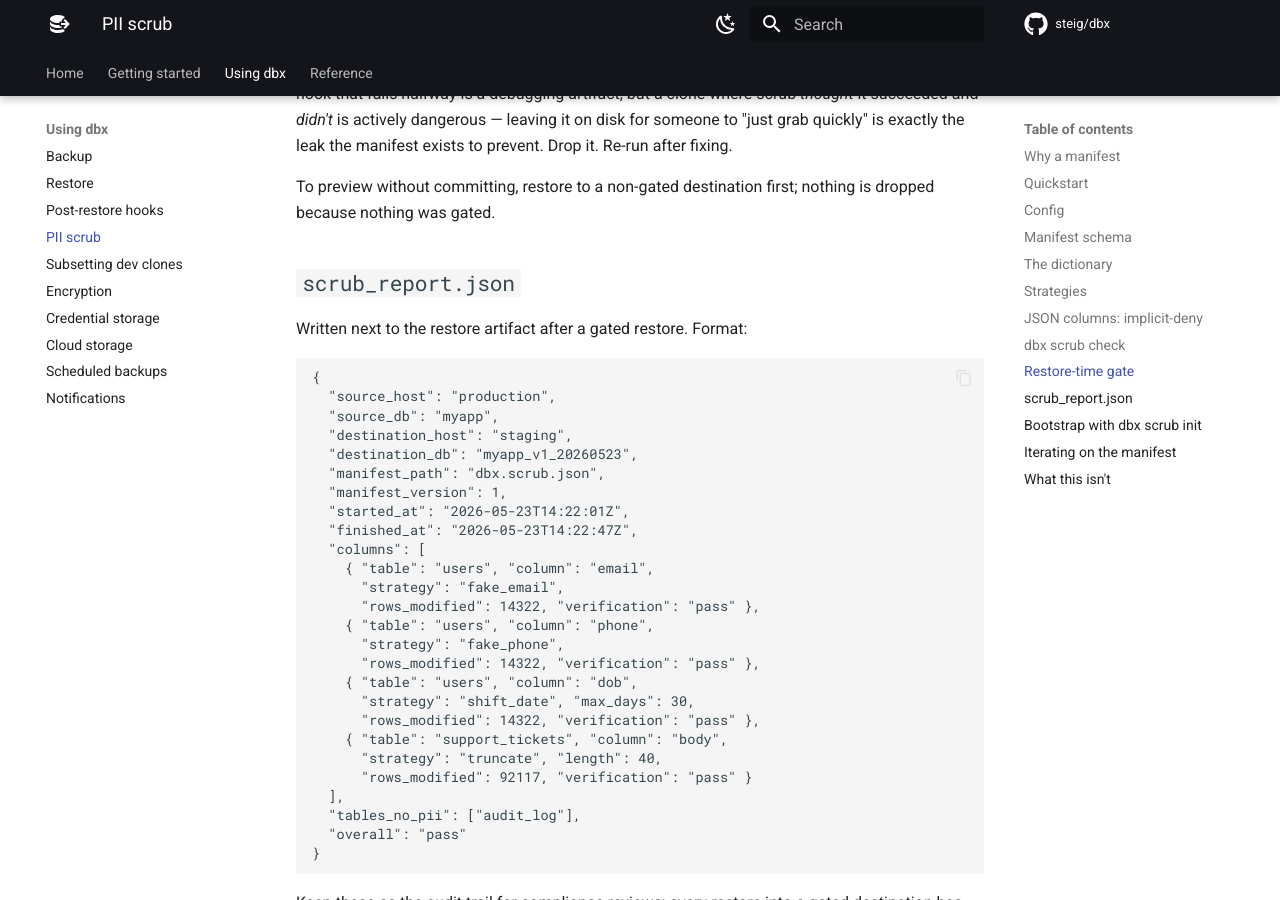
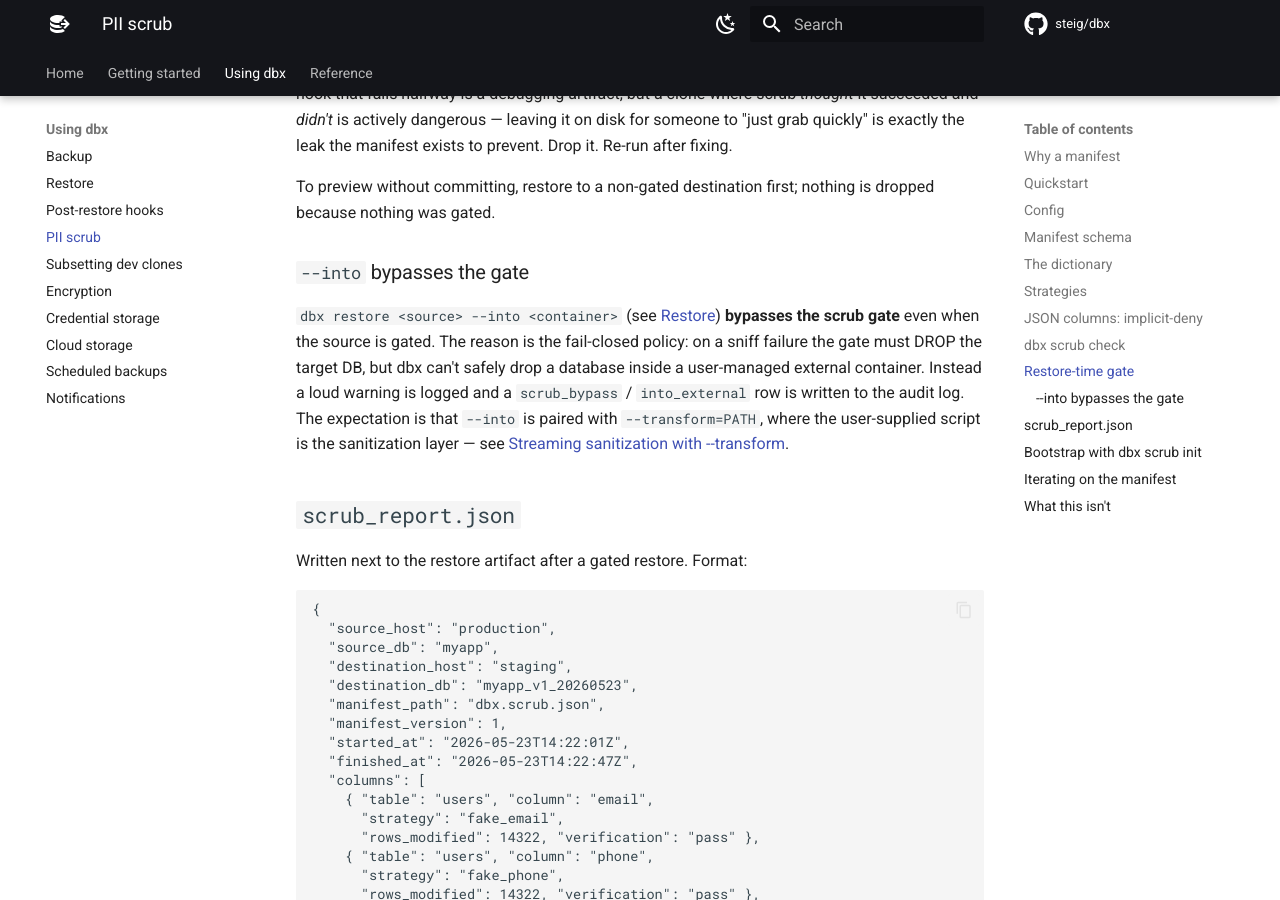
Before and after one commit to steig/dbx, an MkDocs documentation site: the page built from docs/scrub.md, in a window 1280 px wide and 900 px high, scrolled down 7744 px. Built offline with MkDocs 1.6.1 and Material for MkDocs 9.7.7, drawn with Linux system fonts in a browser that asks for light colours; comment, search, counter and statistics services are not loaded.

Commit message:
refactor(restore): code-review fixes — fix hook target + tempfile race; trim slop
Independent review pass on #42 surfaced two real bugs and several
slop-comment paragraphs:

Fixes
- `--into` was running post-restore hooks against postgres-dbx
  instead of the external sidecar (lib/post_restore.sh dispatches to
  pg_run_sql_stream which hardcodes POSTGRES_CONTAINER). Silent
  wrong-target writes. cmd_restore now skips hooks when --into is set
  with a log_warn explaining why; new integration test proves the
  fix and proves the bug existed.
- Concurrent --transform / --into restores would collide on the
  hardcoded /tmp/restore-stream.dump path inside postgres-dbx. Path
  now includes $$ + $RANDOM, and cleanup moved into the RETURN trap
  (more robust than the post-hoc `docker exec ... rm -f` line, which
  is gone).

Slop trimmed
- 10 comment paragraphs across dbx, lib/postgres.sh, lib/mysql.sh
  that restated what the code obviously did. Kept the load-bearing
  WHY-comments (`-d postgres` is required, MySQL DDL implicitly
  commits, set -e + pipefail rationale).
- One bare `local -a target_psql` → plain `local`; the rest of dbx
  uses bare local for arrays.
- pg_resolve_into_container's doc-comment falsely advertised a 5th
  TSV field (pg_major) that was never emitted; trimmed to 4.

Docs
- README.md: restore flag inventory now lists --transform / --into.
- docs/post-restore-hooks.md: new "With --transform and --into"
  section documenting the hook-skip behavior.
- docs/scrub.md: notes that --into bypasses the gate with rationale.

Tests
- New: `--into: post-restore hooks are SKIPPED` (verifies the fix
  by configuring a hook that would mutate the row label, and
  asserting the sidecar row stays 'original').
- 352 / 352 tests pass (328 unit + 24 integration scrub/transform).
- shellcheck + mkdocs --strict clean.

Co-Authored-By: Claude Opus 4.7 <noreply@anthropic.com>

```diff
--- a/docs/post-restore-hooks.md
+++ b/docs/post-restore-hooks.md
@@ -92,3 +92,8 @@ The hooks pattern is also the easiest way to make a dev clone smaller — `TRUNC
 ## Ad-hoc file restores
 
 When restoring a backup file directly (`dbx restore /tmp/backup.sql.zst --name foo`) without a `<host>/<db>` path, dbx doesn't know which host config to look at, so hooks are skipped with a `log_warn` line. If you need hooks to run on an ad-hoc restore, use `--hooks-only --name foo` afterwards.
+
+## With `--transform` and `--into`
+
+- **`--transform`** runs hooks normally after the streaming restore. The sanitization happens inside the pipeline; hooks see the post-transform, post-restore DB.
+- **`--into <container>`** **skips post-restore hooks** with a `log_warn`. The hook runners (`pg_run_sql_stream` / `mysql_run_sql_stream`) target the managed `postgres-dbx` / `mysql-dbx` container by design, so running them after an `--into` restore would mutate the wrong DB. The `--into` flow is intended for streaming sanitization via `--transform`; if you need additional SQL to run against the external container, do it from your tool side after `dbx restore` returns.
--- a/docs/scrub.md
+++ b/docs/scrub.md
@@ -262,6 +262,10 @@ If sniff verification fails, **the restored DB is dropped**. This inverts the po
 
 To preview without committing, restore to a non-gated destination first; nothing is dropped because nothing was gated.
 
+### `--into` bypasses the gate
+
+`dbx restore <source> --into <container>` (see [Restore](restore.md#targeting-an-external-container-with-into)) **bypasses the scrub gate** even when the source is gated. The reason is the fail-closed policy: on a sniff failure the gate must DROP the target DB, but dbx can't safely drop a database inside a user-managed external container. Instead a loud warning is logged and a `scrub_bypass` / `into_external` row is written to the audit log. The expectation is that `--into` is paired with `--transform=PATH`, where the user-supplied script is the sanitization layer — see [Streaming sanitization with --transform](restore.md#streaming-sanitization-with-transform).
+
 ## `scrub_report.json`
 
 Written next to the restore artifact after a gated restore. Format:
```
Also changed, not shown: README.md (+1 -1 lines), 4 other files.
